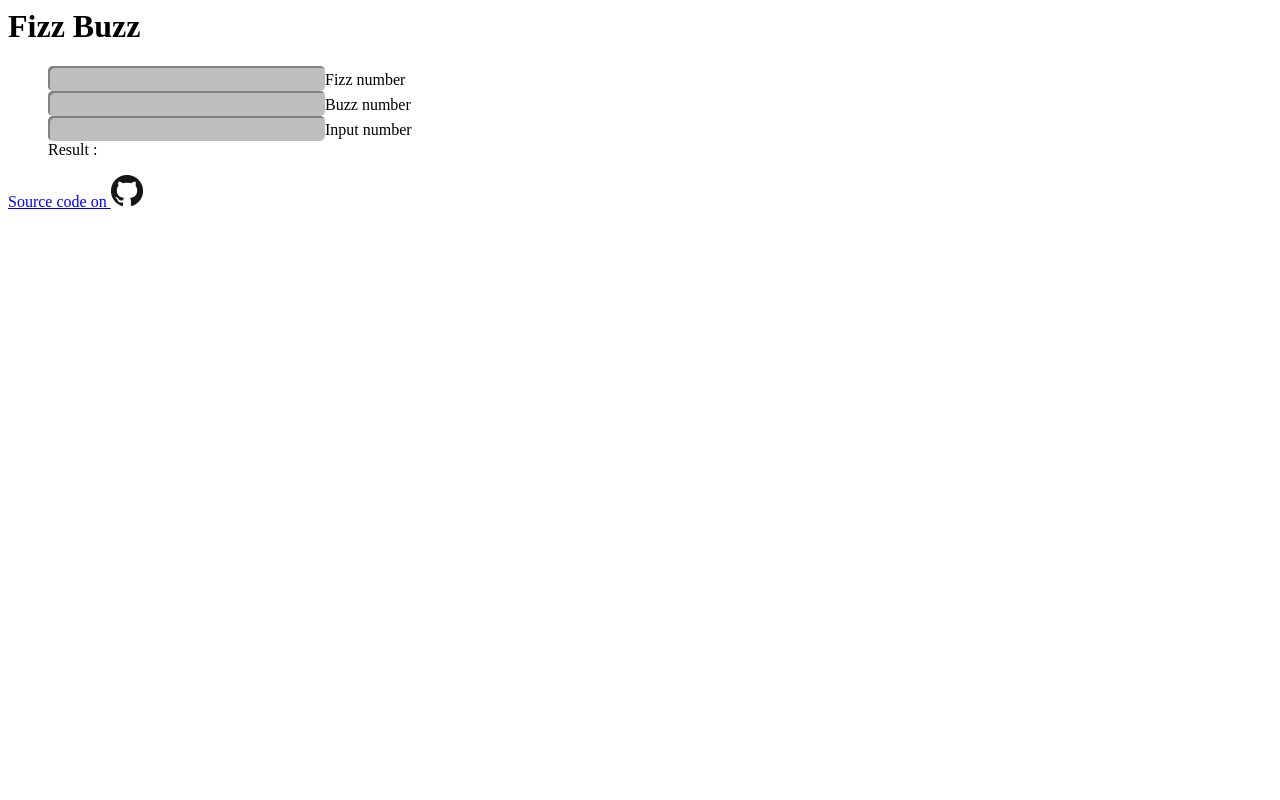
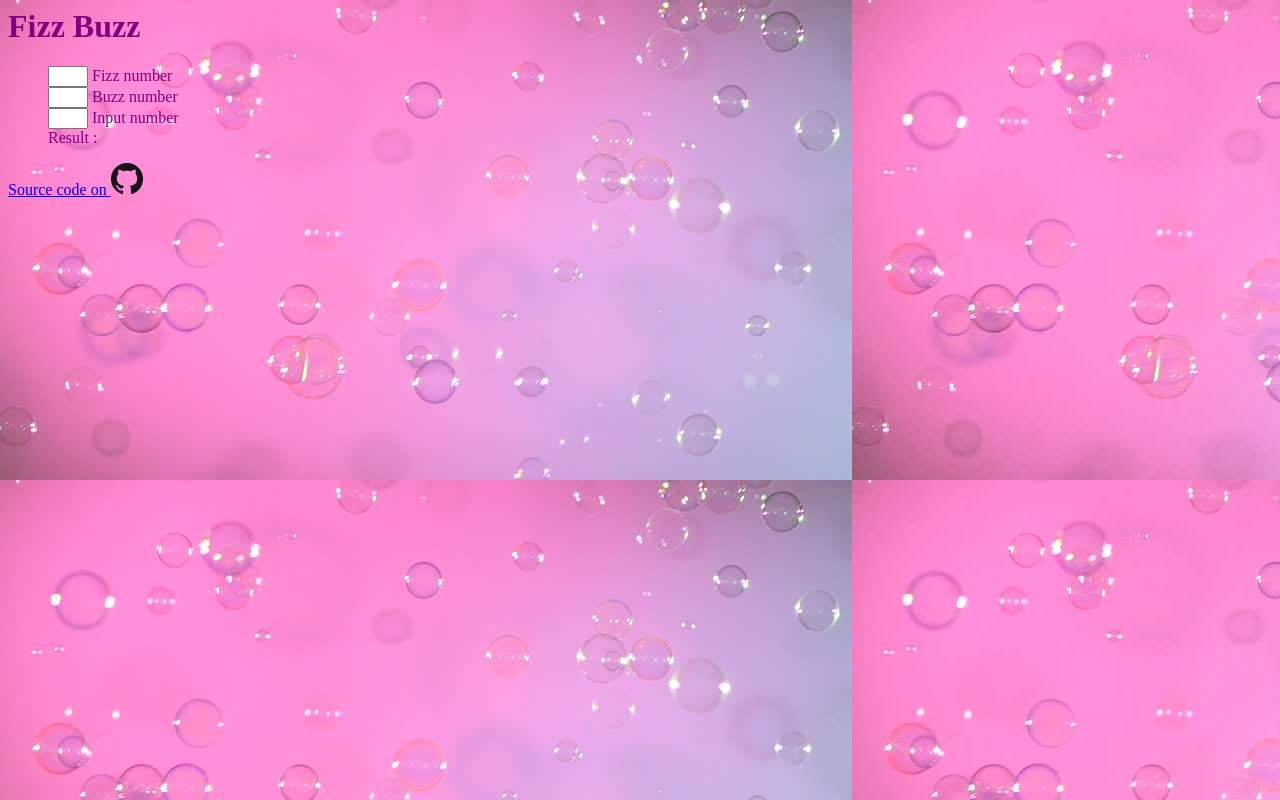
Before and after one commit to szunez/fizzBuzz, a plain HTML site: page index.html in a window 1280 px wide. Drawn offline with Linux system fonts and the light colour scheme.

Commit message:
css updates

```diff
--- a/css/styles.css
+++ b/css/styles.css
@@ -1,35 +1,12 @@
-/body {background-color:#636363;}
-
-input[type=text], textarea
-{
-    background-color: #BFBDBD;
-    border:solid 1px #BFBDBD;
-    color: blue;
-    padding-left:10px;
-    box-shadow: 2px 2px 0 #828181 inset;
-    font-size: 20px;
-    overflow-wrap: break-word;
+body{
+    color: purple;
+    text-align: left;
 }
-input[type=button]
-{
-    background-color: #1E1E1E;
-    color: #979797;
-    height: 24px;
-    width: 103px;
-    color: #bbbbbb;
-    text-transform:uppercase;
-    box-shadow:-1px 2px #6E6B6A inset;
+input {
+    color: dodgerblue;
+    width: 40px;
+    text-align: right;
 }
-
-input[type=button], input[type=text]
-{
-    border: 0;
-    border-radius:5px;
-    font-family: Sansation,Arial;
+output {
+    color: lightseagreen;
 }
-button {
-    color : green;
-    width : 600px;
-    height : 50px;
-    font-size : 30px;
-}
--- a/index.html
+++ b/index.html
@@ -7,16 +7,16 @@
     <script src="js/main.js"></script>
 </head>
 
-<body class="fizzBuzz">
+<body class="fizzBuzz" background="img/background-pink-bubbles.jpg" background-repeat="no-repeat">
     <div>
         <h1>Fizz Buzz</h1>
     </div>
     <div>
         <form>
             <ul>
-                <input type="text" id="fizzValue">Fizz number<br>
-                <input type="text" id="buzzValue">Buzz number<br>
-                <input type="text" id="inputValue">Input number<br>
+                <input type="text" id="fizzValue"> Fizz number<br>
+                <input type="text" id="buzzValue"> Buzz number<br>
+                <input type="text" id="inputValue"> Input number<br>
                 Result  :  <output id="outputValue"><br>
             </ul>
         </form>
```
Also changed, not shown: img/background-pink-bubbles.jpg (added).
